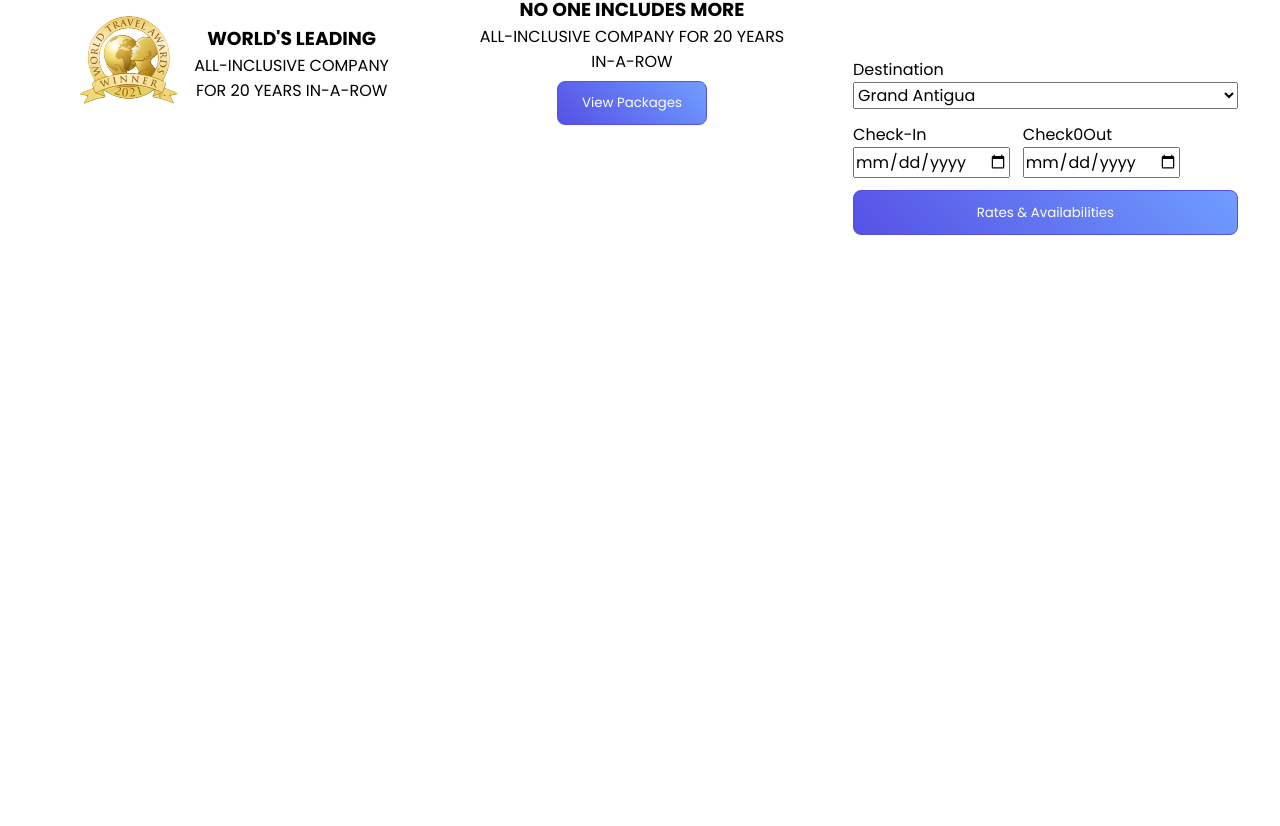
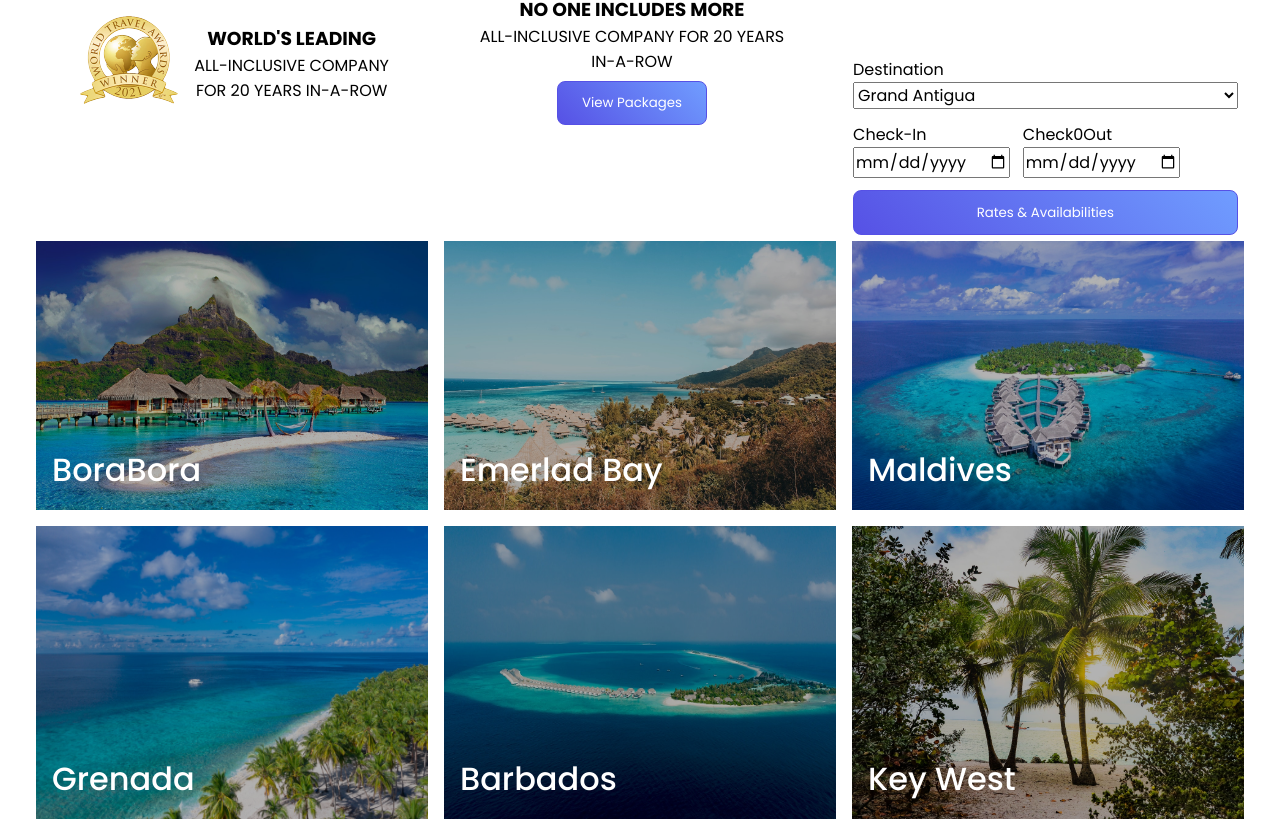
Before and after one commit to Festee/Projekti-web-mm, a React (Create React App) app: page / in a window 1280 px wide. Shown: the part 1741-2567 px from the top of the page. Before the commit the page ends 1982 px from the top, so only its background shows below. Built offline with nearby package versions, Linux system fonts and the light colour scheme.

Commit message:
Added SelectImg section

```diff
--- a/src/App.js
+++ b/src/App.js
@@ -3,6 +3,7 @@ import Navbar from './components/navbar/Navbar';
 import Hero from './components/hero/Hero';
 import Destinations from './components/destinations/Destinations'
 import Search from './components/search/Search';
+import Selects from './components/selects/Selects';
 
 
 function App() {
@@ -12,6 +13,7 @@ function App() {
       <Hero/>
       <Destinations/>
       <Search/>
+      <Selects/>
     </div>
   );
 }
--- /dev/null
+++ b/src/components/Selectsimg/SelectsImg.js
@@ -0,0 +1,17 @@
+import React from 'react'
+import './SelectsImgStyles.css'
+
+
+
+function SelectsImg({bgImg,text}) {
+  return (
+    <div className='selects-location'>
+        <img src={bgImg} alt='/'/>
+        <div className="overlay">
+            <p>{text}</p>
+        </div>
+    </div>
+  )
+}
+
+export default SelectsImg
--- /dev/null
+++ b/src/components/Selectsimg/SelectsImgStyles.css
@@ -0,0 +1,27 @@
+.selects img{
+    height: 100%;
+    width: 100%;
+}
+
+.selects-location{
+    position: relative;
+
+}
+
+.selects-location .overlay{
+    top: 0;
+    left: 0;
+    width: 100%;
+    height: 100%;
+    position: absolute;
+    background-color: rgba(0, 0, 0,0.3);
+}
+
+.selects-location p{
+    position: absolute;
+    bottom: 1rem;
+    left: 1rem;
+    color: #fff;
+    font-size: 2rem;
+    font-weight: 500;
+}
--- /dev/null
+++ b/src/components/selects/SelectStyles.css
@@ -0,0 +1,13 @@
+.selects .container{
+    display: grid;
+    grid-template-columns: repeat(3,1fr);
+    grid-gap: 1rem;
+}
+
+
+
+@media screen and (max-width:740px) {
+    .selects .container{
+        grid-template-columns: 1fr;
+    }
+}
--- /dev/null
+++ b/src/components/selects/Selects.js
@@ -0,0 +1,29 @@
+import React from 'react'
+import './SelectStyles.css'
+
+import BoraBora from '../../assets/borabora.jpg'
+import BoraBora2 from '../../assets/borabora2.jpg'
+import Maldives from '../../assets/maldives.jpg'
+import Maldives2 from '../../assets/maldives2.jpg'
+import KeyWest from '../../assets/keywest.jpg'
+import Maldives3 from '../../assets/maldives3.jpg'
+
+import SelectsImg from '../Selectsimg/SelectsImg'
+
+
+function Selects() {
+  return (
+    <div className='selects'>
+        <div className="container">
+            <SelectsImg bgImg={BoraBora} text='BoraBora' />
+            <SelectsImg bgImg={BoraBora2} text='Emerlad Bay' />
+            <SelectsImg bgImg={Maldives} text='Maldives' />
+            <SelectsImg bgImg={Maldives2} text='Grenada' />
+            <SelectsImg bgImg={Maldives3} text='Barbados' />
+            <SelectsImg bgImg={KeyWest} text='Key West' />
+        </div>
+    </div>
+  )
+}
+
+export default Selects
```
